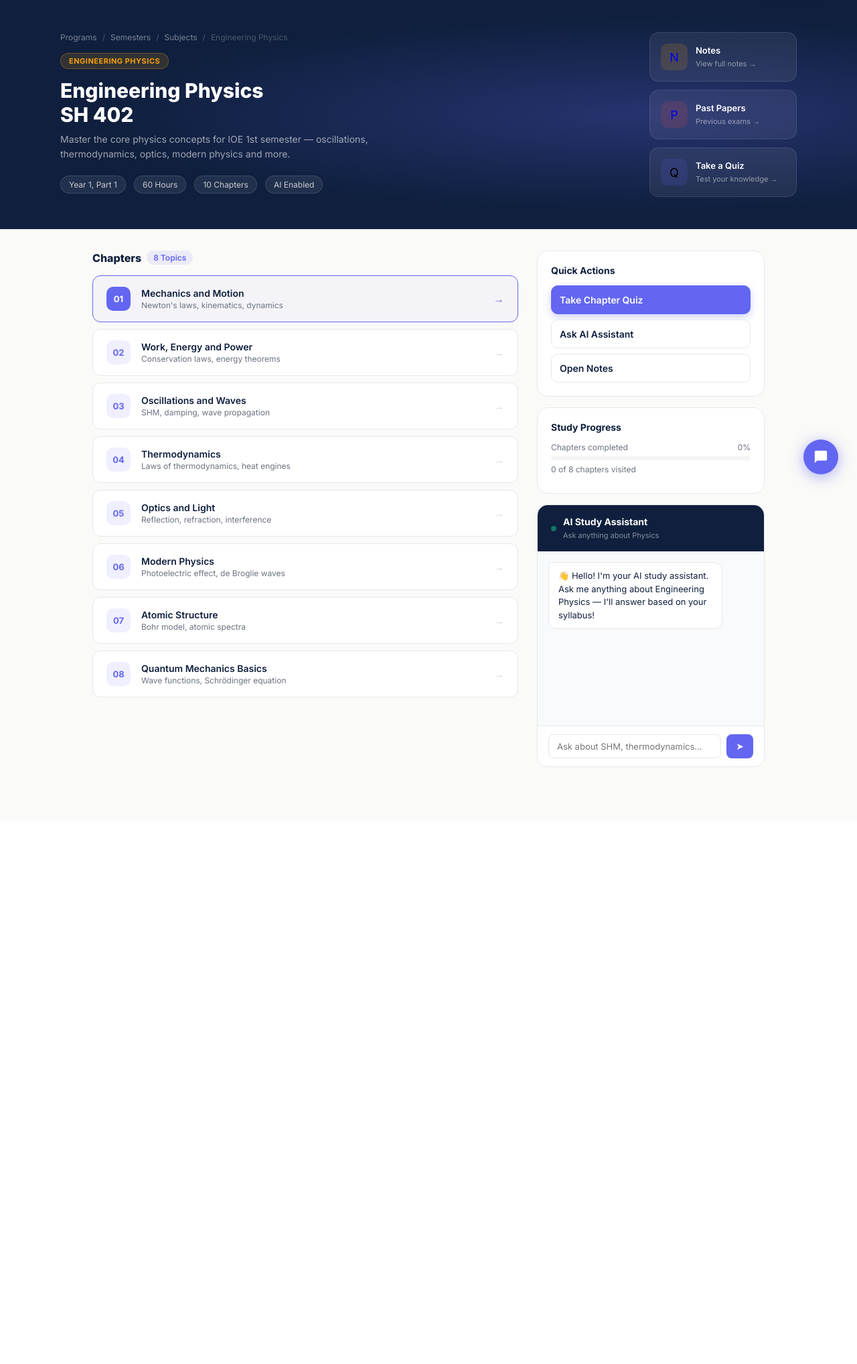
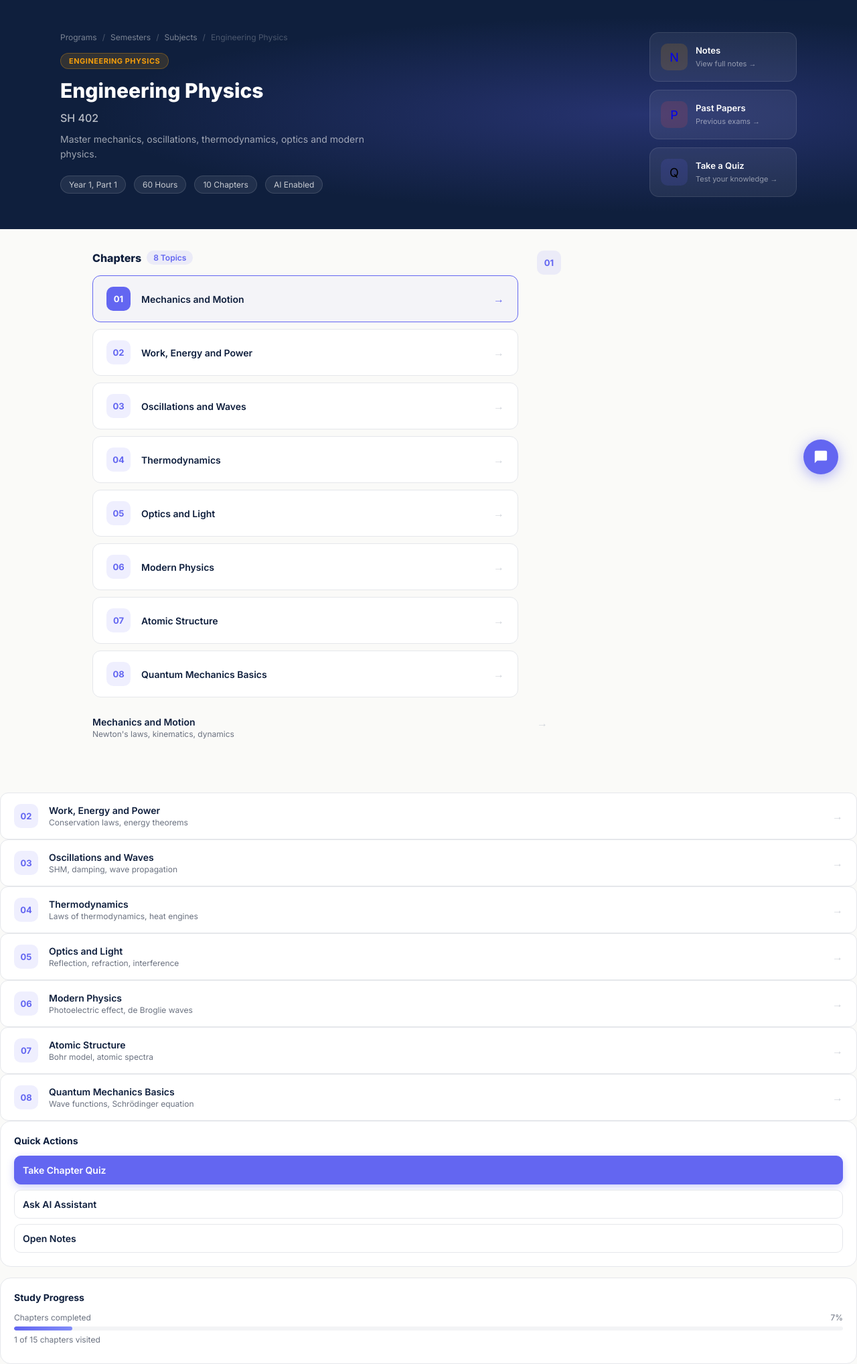
Before and after one commit to tinakhatiwada/IOEVerse, a FastAPI app: page /physics in a window 1280 px wide. Shown: the part 64-2100 px from the top of the page at 67% size. Before the commit the page ends 1209 px from the top, so only its background shows below. Run offline with FastAPI, Linux system fonts and the light colour scheme.

Commit message:
fix: Google login, subject routing, generic subject page, quiz AI fallback

```diff
--- a/templates/physics.html
+++ b/templates/physics.html
@@ -121,11 +121,11 @@
           <a href="/engineering">Programs</a><span>/</span>
           <a href="/semester">Semesters</a><span>/</span>
           <a href="/subject">Subjects</a><span>/</span>
-          <span>Engineering Physics</span>
+          <span id="breadcrumb-subject">Subject</span>
         </div>
-        <div class="subject-badge">Engineering Physics</div>
-        <h1>Engineering Physics<br>SH 402</h1>
-        <p>Master the core physics concepts for IOE 1st semester — oscillations, thermodynamics, optics, modern physics and more.</p>
+        <div class="subject-badge" id="hero-badge">Subject</div>
+        <h1 id="hero-title">Loading...<br><span id="hero-code"></span></h1>
+        <p id="hero-desc">Loading subject information...</p>
         <div class="meta-chips">
           <div class="chip">Year 1, Part 1</div>
           <div class="chip">60 Hours</div>
@@ -154,9 +154,9 @@
 
     <!-- Chapters -->
     <div class="chapters-panel">
-      <div class="panel-title">Chapters <span>8 Topics</span></div>
-      <div class="chapter-list">
-        <div class="chapter-item selected" onclick="selectChap(this)">
+      <div class="panel-title">Chapters <span id="chapter-count">0 Topics</span></div>
+      <div class="chapter-list" id="chapter-list"></div>
+    </div>
           <div class="ch-num">01</div>
           <div class="ch-info">
             <div class="ch-name">Mechanics and Motion</div>
@@ -222,27 +222,72 @@
       </div>
 
       <!-- AI Chat -->
-      <div class="chat-card">
-        <div class="chat-header">
-          <div class="chat-dot"></div>
-          <div class="chat-header-text">
-            <strong>AI Study Assistant</strong>
-            <span>Ask anything about Physics</span>
-          </div>
-        </div>
-        <div class="chat-messages" id="chatMessages">
-          <div class="msg ai">👋 Hello! I'm your AI study assistant. Ask me anything about Engineering Physics — I'll answer based on your syllabus!</div>
-        </div>
-        <div class="chat-input-wrap">
-          <input type="text" class="chat-input" id="chatInput" placeholder="Ask about SHM, thermodynamics…" />
-          <button class="send-btn" id="sendBtn" onclick="sendMessage()">➤</button>
-        </div>
-      </div>
     </div>
   </div>
 
   <script>
-    let completedChapters = new Set();
+    // Subject data (matches quiz_service CHAPTER_STRUCTURE + subject.html)
+    const SUBJECTS = {
+      'Engineering Physics': {
+        code: 'SH 402', hours: '60',
+        desc: 'Master mechanics, oscillations, thermodynamics, optics and modern physics.',
+        chapters: ['Mechanics and Motion','Work, Energy and Power','Oscillations and Waves','Thermodynamics','Optics and Light','Modern Physics','Atomic Structure','Quantum Mechanics Basics']
+      },
+      'Engineering Mathematics I': {
+        code: 'SH 401', hours: '60',
+        desc: 'Calculus, complex numbers, matrices, sequences and differential equations.',
+        chapters: ['Complex Numbers','Matrices and Determinants','System of Linear Equations','Sequences and Series','Limits and Continuity','Differentiation','Applications of Derivatives','Integration Techniques']
+      },
+      'Programming in C': {
+        code: 'CT 401', hours: '60',
+        desc: 'Data types, control structures, functions, arrays, pointers and file I/O.',
+        chapters: ['Introduction to Programming','Basic Structure of C Program','Variables and Data Types','Operators and Expressions','Control Structures','Functions and Recursion','Arrays and Strings','Pointers and Memory Management','Structures and Unions','File Operations']
+      },
+      'Basic Electrical Engineering': {
+        code: 'EE 401', hours: '60',
+        desc: 'Circuit fundamentals, Ohm\'s law, Kirchhoff\'s laws, AC analysis and machines.',
+        chapters: ['Circuit Fundamentals',"Ohm's Law and Kirchhoff's Laws",'Network Theorems','AC Circuit Analysis','Three-Phase Systems','Magnetic Circuits','Transformers','Electrical Machines','Measurement and Instrumentation']
+      },
+      'Digital Logic': {
+        code: 'EX 401', hours: '45',
+        desc: 'Boolean algebra, logic gates, Karnaugh maps, flip-flops and sequential circuits.',
+        chapters: ['Number Systems','Boolean Algebra','Logic Gates','Combinational Circuits','Karnaugh Maps','Sequential Circuits','Flip-Flops and Latches','Counters and Registers','Memory Systems']
+      },
+      'Engineering Drawing I': {
+        code: 'ME 401', hours: '45',
+        desc: 'Drawing instruments, geometric constructions, orthographic and isometric projections.',
+        chapters: ['Drawing Instruments and Materials','Lettering and Dimensioning','Geometric Constructions','Orthographic Projections','Isometric Drawings','Sectional Views','Auxiliary Views','Development of Surfaces']
+      }
+    };
+
+    const subject = localStorage.getItem('selectedSubject') || 'Engineering Physics';
+    const info = SUBJECTS[subject] || SUBJECTS['Engineering Physics'];
+
+    // Render hero
+    document.getElementById('breadcrumb-subject').textContent = subject;
+    document.getElementById('hero-badge').textContent = subject;
+    document.getElementById('hero-title').innerHTML = subject + '<br><small style="font-size:16px;font-weight:500;opacity:0.7">' + info.code + '</small>';
+    document.getElementById('hero-desc').textContent = info.desc;
+
+    // Render chapter list dynamically
+    const chapList = document.getElementById('chapter-list');
+    document.getElementById('chapter-count').textContent = info.chapters.length + ' Topics';
+    info.chapters.forEach((ch, i) => {
+      const div = document.createElement('div');
+      div.className = 'chapter-item' + (i === 0 ? ' selected' : '');
+      div.innerHTML = `
+        <div class="ch-num">${String(i+1).padStart(2,'0')}</div>
+        <div class="ch-info"><div class="ch-name">${ch}</div></div>
+        <div class="ch-arrow">→</div>`;
+      div.addEventListener('click', () => selectChap(div));
+      chapList.appendChild(div);
+    });
+
+    // Set first chapter as selected by default
+    window.CHAT_CHAPTER = info.chapters[0] || '';
+
+    let completedChapters = new Set([info.chapters[0] || '']);
+    updateProgress();
 
     function selectChap(el) {
       document.querySelectorAll('.chapter-item').forEach(c => c.classList.remove('selected'));
@@ -250,7 +295,6 @@
       const chapName = el.querySelector('.ch-name').textContent;
       completedChapters.add(chapName);
       updateProgress();
-      // Update floating chat context
       window.CHAT_CHAPTER = chapName;
     }
 
@@ -263,16 +307,16 @@
       document.getElementById('progressLabel').textContent = done + ' of ' + total + ' chapters visited';
     }
 
-    setTimeout(() => updateProgress(), 300);
-
     function goToQuiz() {
-      localStorage.setItem('quizSubject', 'Engineering Physics');
-      localStorage.setItem('quizChapter', window.CHAT_CHAPTER || '');
+      localStorage.setItem('quizSubject', subject);
+      localStorage.setItem('quizChapter', window.CHAT_CHAPTER || info.chapters[0] || '');
       window.location.href = '/quiz';
     }
+
+    // Google Sign-In stub (handle from index page)
+    window.CHAT_SUBJECT = subject;
   </script>
 
-  <script>window.CHAT_SUBJECT='Engineering Physics';window.CHAT_CHAPTER='';</script>
   <script src="/static/js/chat-widget.js"></script>
 </body>
 </html>
```
Also changed, not shown: app/rag/grounding.py (+31 -1 lines), app/rag/prompts.py (+30 -0 lines), app/routes/auth.py (+22 -0 lines), app/services/quiz_service.py (+15 -7 lines), templates/index.html (+10 -1 lines), templates/signup.html (+10 -1 lines), templates/subject.html (+13 -7 lines).
